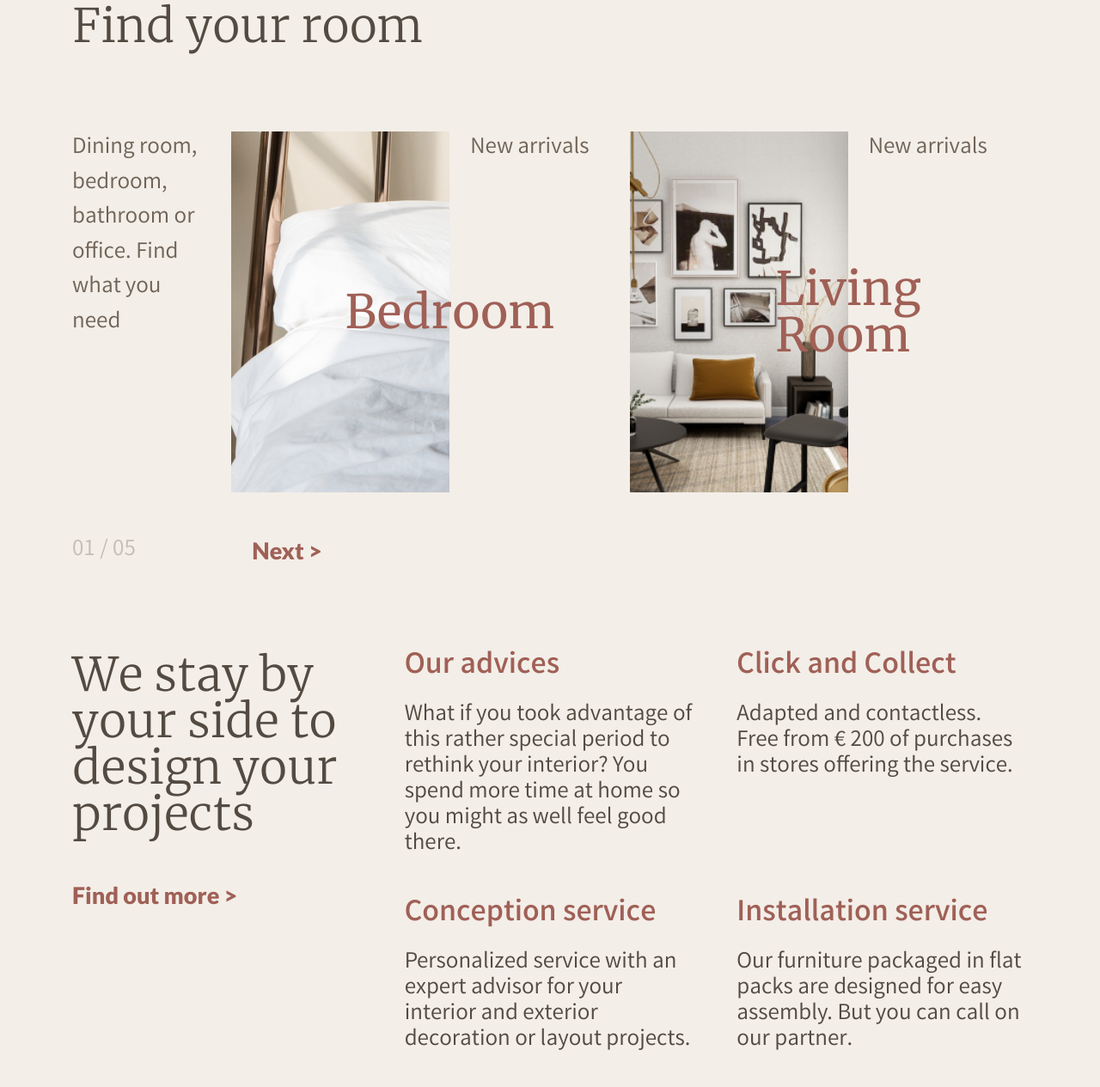
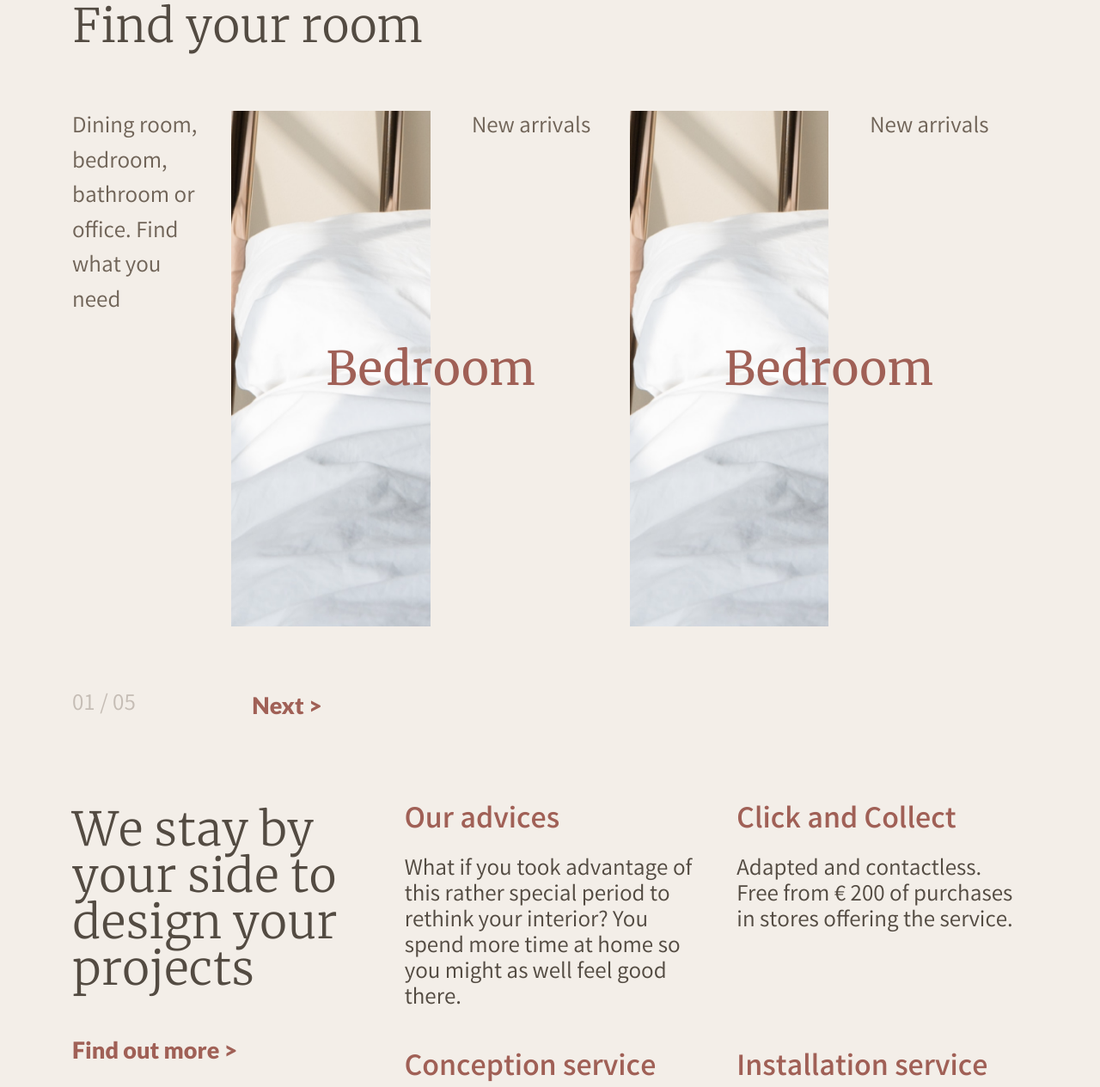
Before and after one commit to GrazianoMono/Antic, a website built with Vite: page src/index.html in a window 1280 px wide. Shown: the part 933-2198 px from the top of the page at 86% size. Built offline with nearby package versions, Linux system fonts and the light colour scheme.

Commit message:
fix: rooms section and carousel structure, todo: make carousel slide

```diff
--- a/src/index.html
+++ b/src/index.html
@@ -189,25 +189,25 @@
         </section>
 
         <section class="rooms px-20 lg:px-24 xl:px-28 2xl:px-32 mb-32">
-            <div
-                class="
-                    grid grid-cols-12 grid-rows-[repeat(4,min-content)]
-                    md:grid-rows-[repeat(3,min-content)]
-                "
-            >
             <h2
                 class="
                     font-merri
                     text-brown-dark
                     w-full
-                        mb-32
+                    mb-24
                     text-7xl
                     font-light
-                        col-span-full
                 "
             >
                 Find your room
             </h2>
+            <div
+                class="
+                    grid grid-cols-12 grid-rows-[repeat(3,min-content)]
+                    md:grid-rows-[repeat(2,min-content)]
+                    overflow-hidden
+                "
+            >
                 <h4
                     class="
                         font-varta
@@ -221,16 +221,25 @@
                     Dining room, bedroom, bathroom or office. Find what you need
                 </h4>
                 <div
+                    id="carousel-rooms"
                     class="
-                        relative
-                        col-span-6
-                        mr-8
-                        mb-16
-                        md:col-span-3 md:min-h-[35rem]
+                        col-span-full
+                        md:col-span-10
+                        w-full
+                        grid
+						grid-flow-col
+						grid-cols-[100%]
+                        md:grid-cols-[repeat(2,50%)]
+                        grid-rows-[50rem]
+                        auto-cols-[50%]
+                        overflow-x-hidden
+                        mb-24
                     "
                 >
+                    <div class="room w-full h-full md:col-span-1 flex flex-row">
+                        <div class="relative w-1/2 h-full">
                             <img
-                        class="h-full object-cover"
+                                class="h-full w-full object-cover"
                                 src="./assets/images/carousel1.png"
                                 alt="bedroom"
                             />
@@ -247,30 +256,15 @@
                                 Bedroom
                             </h2>
                         </div>
-                <h4
-                    class="
-                        font-varta
-                        mr-8
-                        text-brown-light
-                        col-span-6
-                        md:col-span-2
-                    "
-                >
+                        <h4 class="font-varta pl-16 text-brown-light w-1/2">
                             New arrivals
                         </h4>
-                <div
-                    class="
-                        relative
-                        col-span-6
-                        mr-8
-                        mb-16
-                        hidden
-                        md:col-span-3 md:min-h-[35rem] md:block
-                    "
-                >
+                    </div>
+                    <div class="room w-full h-full md:col-span-1 flex flex-row">
+                        <div class="relative w-1/2 h-full">
                             <img
-                        class="h-full object-cover"
-                        src="./assets/images/carousel2.png"
+                                class="h-full w-full object-cover"
+                                src="./assets/images/carousel1.png"
                                 alt="bedroom"
                             />
                             <h2
@@ -283,34 +277,60 @@
                                     -translate-x-1/2 -translate-y-1/2
                                 "
                             >
-                        Living Room
+                                Bedroom
                             </h2>
                         </div>
-                <h4
+                        <h4 class="font-varta pl-16 text-brown-light w-1/2">
+                            New arrivals
+                        </h4>
+                    </div>
+                    <div class="room w-full h-full md:col-span-1 flex flex-row">
+                        <div class="relative w-1/2 h-full">
+                            <img
+                                class="h-full w-full object-cover"
+                                src="./assets/images/carousel1.png"
+                                alt="bedroom"
+                            />
+                            <h2
                                 class="
-                        font-varta
-                        mr-8
-                        text-brown-light
-                        col-span-6
-                        hidden
-                        md:col-span-2 md:block
+                                    font-merri
+                                    text-7xl text-terracotta
+                                    absolute
+                                    top-1/2
+                                    left-full
+                                    -translate-x-1/2 -translate-y-1/2
                                 "
                             >
+                                Bedroom
+                            </h2>
+                        </div>
+                        <h4 class="font-varta pl-16 text-brown-light w-1/2">
                             New arrivals
                         </h4>
+                    </div>
+                </div>
+            </div>
             <div
                 class="
-                        col-span-full
+                    w-full
                     flex flex-row
                     md:flex-row-reverse md:justify-end
                     items-center
                 "
             >
-                    <a
-                        class="font-lato w-1/2 text-terracotta font-extrabold"
+                <button
+                    class="
+                        font-lato
+                        w-1/2
+                        md:w-max
+                        text-terracotta
+                        font-extrabold
+                        text-left
+                    "
                     href="#"
-                        >Next &gt;</a
                 >
+                    Next &gt;
+                </button>
                 <h3
                     class="
                         w-1/2
@@ -322,7 +342,6 @@
                 >
                     01 / 05
                 </h3>
-                </div>
             </div>
         </section>
 
@@ -655,13 +674,7 @@
                     "
                 >
                     <div
-                        class="
-                            w-full
-                            h-[28rem]
-                            sm:h-[35rem]
-                            md:h-[60rem]
-                            mb-8
-                        "
+                        class="w-full h-[28rem] sm:h-[35rem] md:h-[60rem] mb-8"
                     >
                         <img
                             class="w-full h-full object-cover"
@@ -685,13 +698,7 @@
                     "
                 >
                     <div
-                        class="
-                            w-full
-                            h-[28rem]
-                            sm:h-[35rem]
-                            md:h-[60rem]
-                            mb-8
-                        "
+                        class="w-full h-[28rem] sm:h-[35rem] md:h-[60rem] mb-8"
                     >
                         <img
                             class="w-full h-full object-cover"
@@ -715,13 +722,7 @@
                     "
                 >
                     <div
-                        class="
-                            w-full
-                            h-[28rem]
-                            sm:h-[35rem]
-                            md:h-[60rem]
-                            mb-8
-                        "
+                        class="w-full h-[28rem] sm:h-[35rem] md:h-[60rem] mb-8"
                     >
                         <img
                             class="w-full h-full object-cover"
@@ -745,13 +746,7 @@
                     "
                 >
                     <div
-                        class="
-                            w-full
-                            h-[28rem]
-                            sm:h-[35rem]
-                            md:h-[60rem]
-                            mb-8
-                        "
+                        class="w-full h-[28rem] sm:h-[35rem] md:h-[60rem] mb-8"
                     >
                         <img
                             class="w-full h-full object-cover"
@@ -785,7 +780,7 @@
                     footer__logo
                     w-full
                     flex flex-col
-                    items-center
+                    items-start
                     justify-center
                     mb-16
                     md:w-1/6
```
Lines whose indentation alone changed are shown as unchanged.
